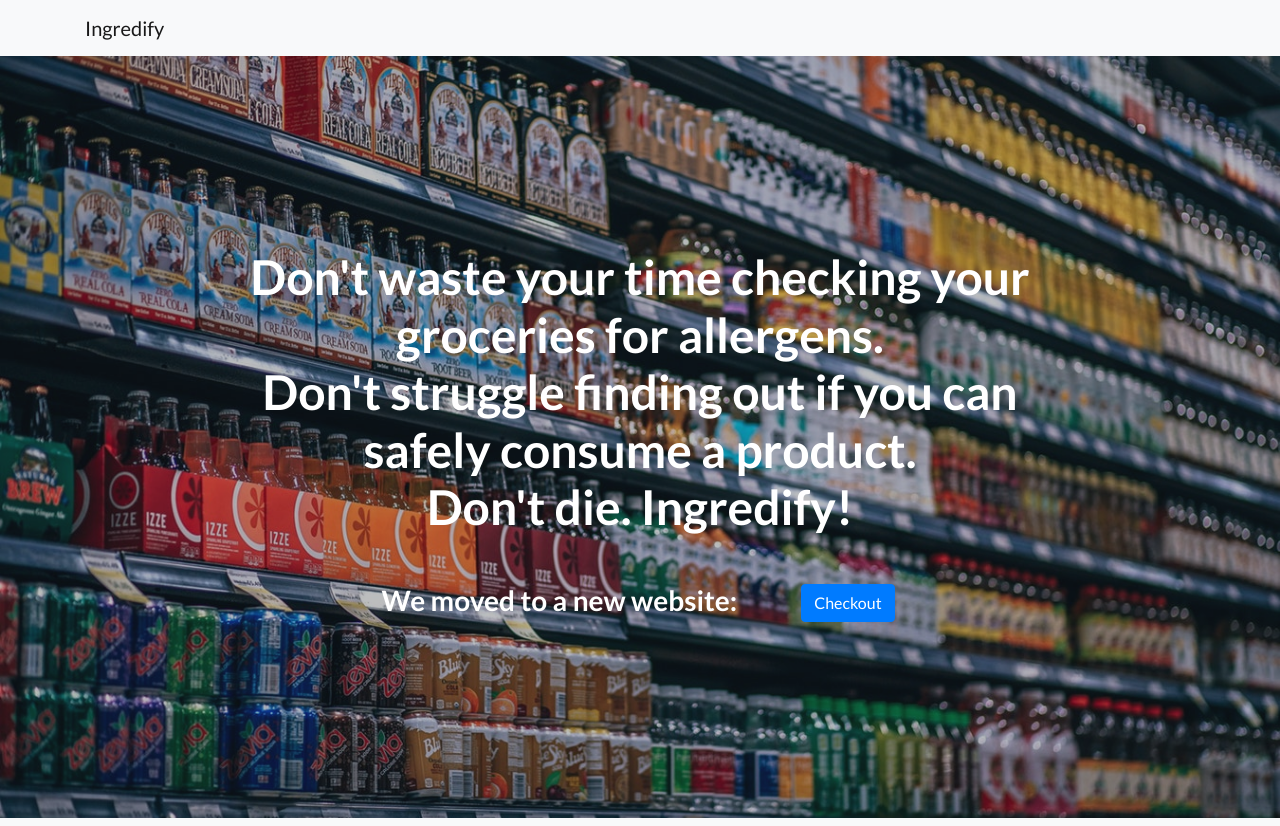
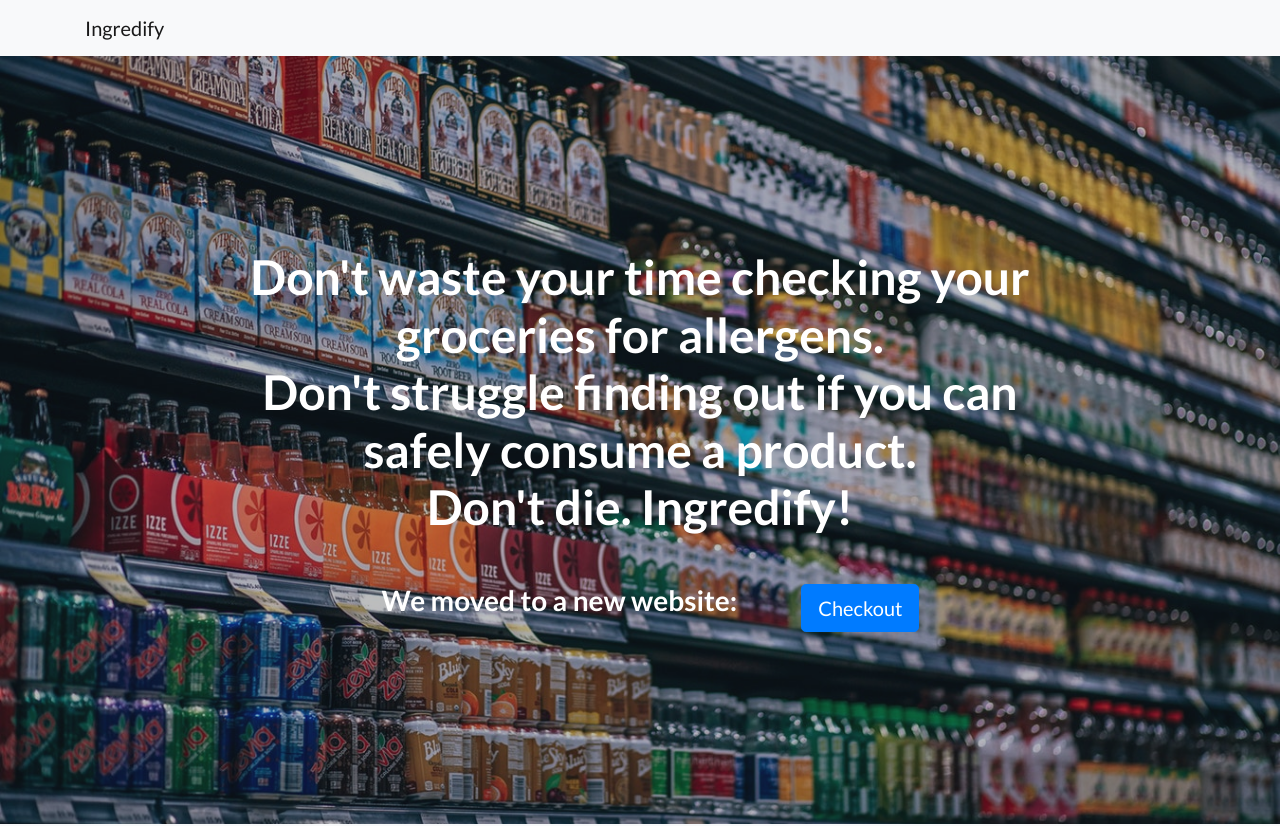
Before and after one commit to Ingredify/ingredify.github.io, a website: page index.html in a window 1280 px wide. Shown: the top 826 px of the page. Drawn offline with nearby package versions, Linux system fonts and the light colour scheme; files that its build step writes are made by us from their sources.

Commit message:
Update index.html

```diff
--- a/index.html
+++ b/index.html
@@ -49,7 +49,7 @@
                 </div>
               <div class="form-row">
                 <div class="col-12 col-md-3">
-                  <button class="btn btn-primary" onclick="location.href='http://www.ingredify.de'" type="button">
+                  <button class="btn btn-primary btn-lg" onclick="location.href='http://www.ingredify.de'" type="button">
                     Checkout
                   </button>
                 </div>
```
